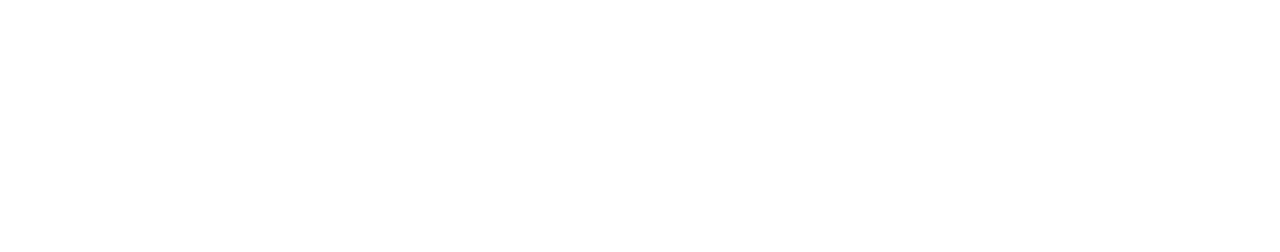
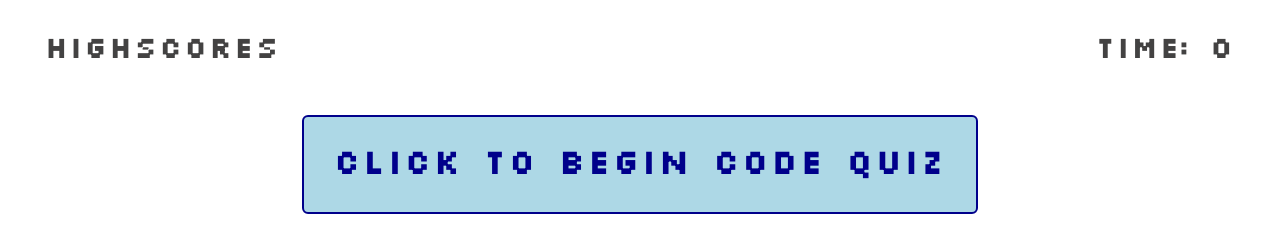
Before and after one commit to garrethil/MC-quiz, a plain HTML site: page index.html in a window 1280 px wide. Drawn offline with Linux system fonts and the light colour scheme.

Commit message:
set up start screen

```diff
--- a/assets/css/style.css
+++ b/assets/css/style.css
@@ -0,0 +1,42 @@
+@font-face {
+    font-family: main-font;
+    src: url(./slkscre.ttf);
+}
+
+
+
+*{
+    font-family: main-font;
+}
+
+#top {
+    display: flex;
+    justify-content: space-between;
+    color: rgb(67, 66, 66);
+    font-size: 30px;
+    padding: 20px;
+    margin: 15px 25px;
+
+}
+
+main {
+    display: flex;
+    justify-content: center;
+}
+
+#mainCard {
+    padding: 30px;
+    margin: 15px;
+    background-color: lightblue;
+    color: darkblue;
+    border: 2px solid darkblue;
+    border-radius: 6px;
+    font-size: 35px;
+}
+
+#mainCard:hover {
+    cursor: grab;
+    color: lightblue;
+    background-color: darkblue;
+    border-color: lightblue;
+}
--- a/assets/js/script.js
+++ b/assets/js/script.js
@@ -0,0 +1,53 @@
+const mainDiv = document.querySelector('#mainCard');
+const header = document.querySelector('#mainText');
+
+
+
+var init = function(){
+    var startText = document.createElement('h1');
+    startText.textContent = 'Click to Begin Code Quiz';
+    mainDiv.appendChild(startText);
+
+};
+
+
+
+
+
+
+
+
+
+
+
+
+
+
+
+
+
+
+
+
+
+
+
+
+
+
+
+
+
+
+
+
+
+
+
+
+
+
+
+
+
+init();
--- a/index.html
+++ b/index.html
@@ -8,6 +8,15 @@
     <link rel="stylesheet" href="./assets/css/style.css">
 </head>
 <body>
+    <header id="top">
+        <h1>Highscores</h1>
+        <h1 id="timer">Time: <span id="time">0</span></h1>
+    </header>
+    <main>
+        <div id="mainCard">
+
+        </div>
+    </main>
     <script src="./assets/js/script.js"></script>
 </body>
 </html>
```
Also changed, not shown: assets/css/slkscre.ttf (added).
